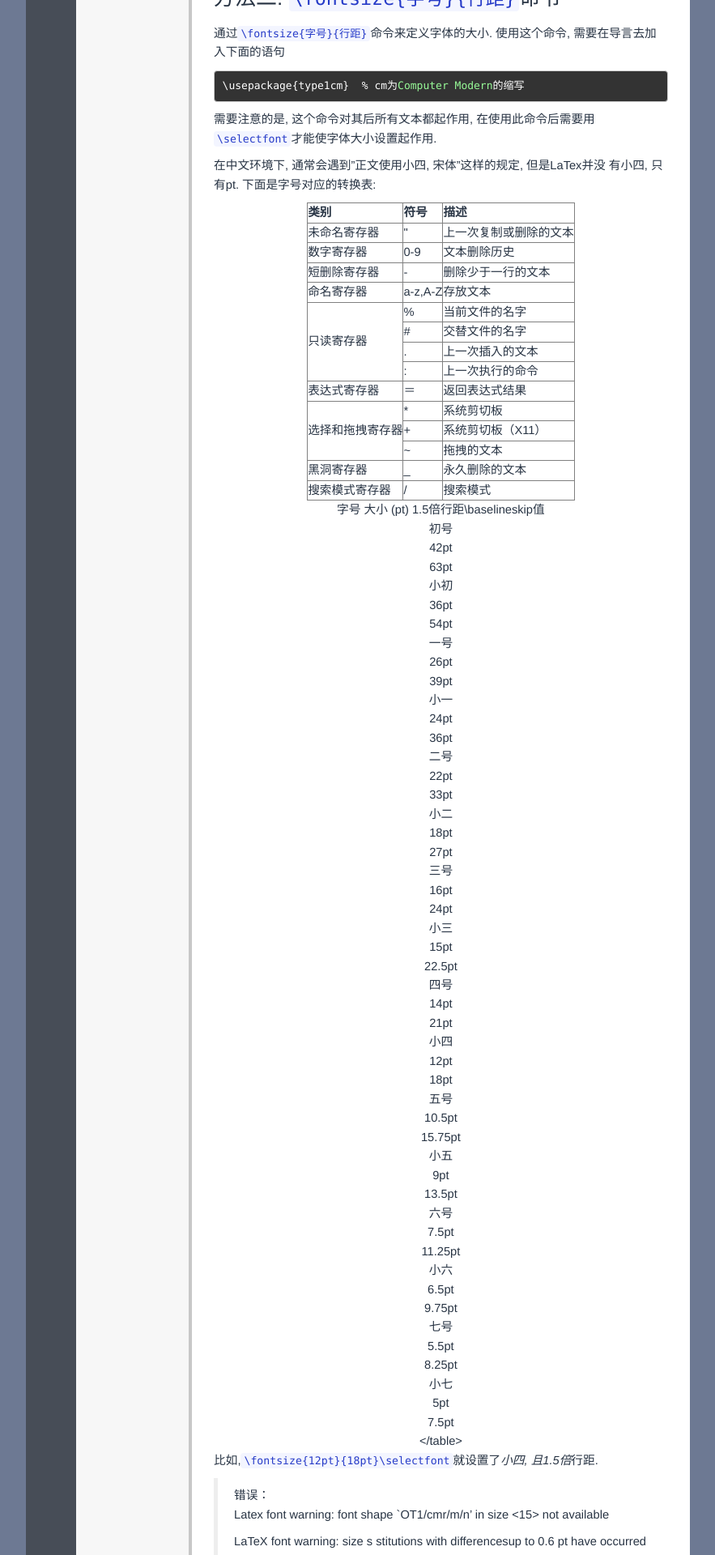
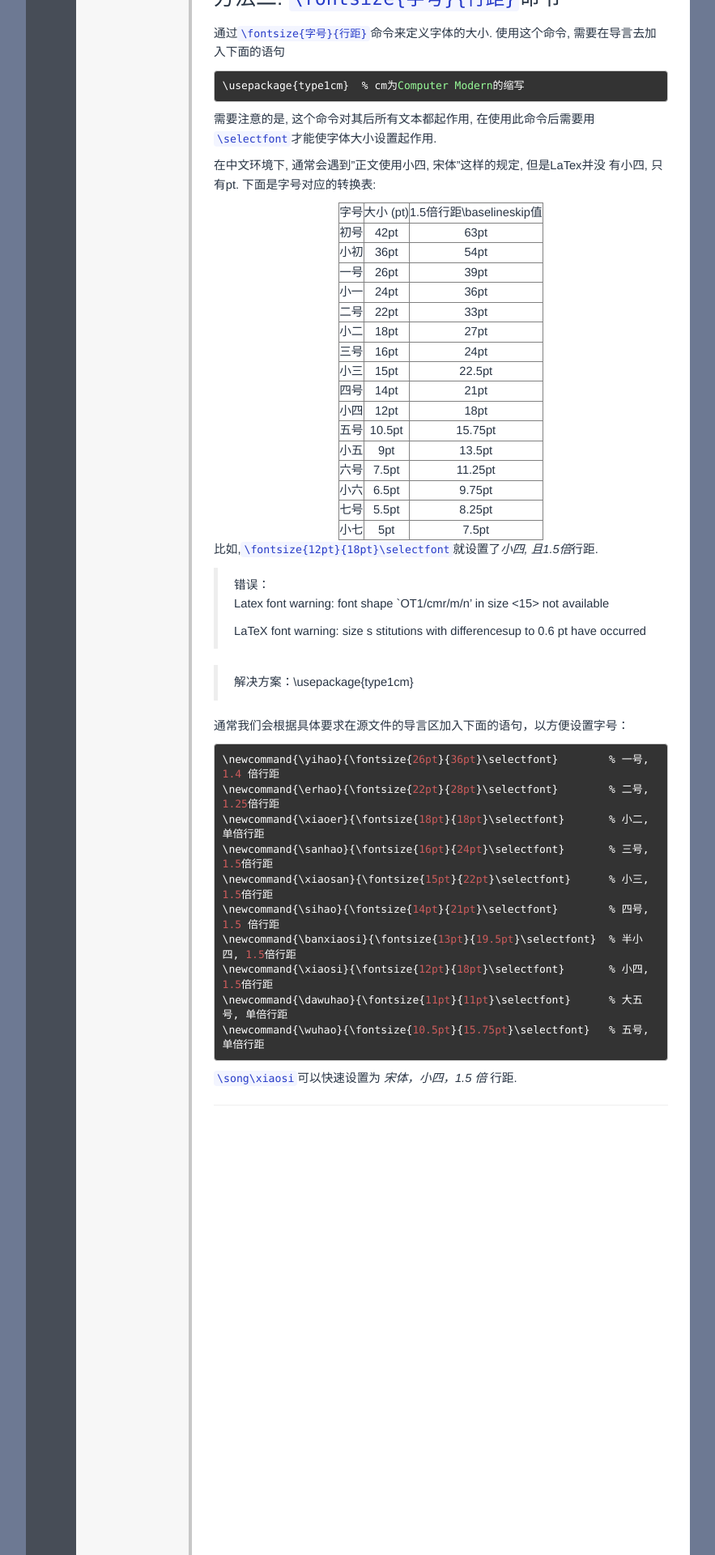
Before and after one commit to polyHong/polyHong.github.io, a Jekyll site: the page built from _posts/tech/2017-03-24-latex-font-settings.md, in a window 1280 px wide. Shown: the part 1581-3501 px from the top of the page at 81% size, without its empty margins (198-1081 px from the left). Built offline with Jekyll 4.4.1, drawn with Linux system fonts in a browser that asks for light colours; Markdown is read by kramdown in place of the engine named in the settings; comment, search, counter and statistics services are not loaded.

Commit message:
update latex-font settings

```diff
--- a/_posts/tech/2017-03-24-latex-font-settings.md
+++ b/_posts/tech/2017-03-24-latex-font-settings.md
@@ -96,7 +96,7 @@ description:
 在中文环境下, 通常会遇到"正文使用小四, 宋体"这样的规定, 但是LaTex并没
 有小四, 只有pt. 下面是字号对应的转换表:
 <center>
-<table summary="special registers" border="1" cellspacing="0" cellpadding="3"><tbody><tr><th>类别</th><th>符号</th><th>描述</th></tr><tr><td>未命名寄存器</td><td>"</td><td>上一次复制或删除的文本</td></tr><tr><td>数字寄存器</td><td>0-9</td><td>文本删除历史</td></tr><tr><td>短删除寄存器</td><td>-</td><td>删除少于一行的文本</td></tr><tr><td>命名寄存器</td><td>a-z,A-Z</td><td>存放文本</td></tr><tr><td rowspan="4">只读寄存器</td><td>%</td><td>当前文件的名字</td></tr><tr><td>#</td><td>交替文件的名字</td></tr><tr><td>.</td><td>上一次插入的文本</td></tr><tr><td>:</td><td>上一次执行的命令</td></tr><tr><td>表达式寄存器</td><td>＝</td><td>返回表达式结果</td></tr><tr><td rowspan="3">选择和拖拽寄存器</td><td>*</td><td>系统剪切板</td></tr><tr><td>+</td><td>系统剪切板（X11）</td></tr><tr><td>~</td><td>拖拽的文本</td></tr><tr><td>黑洞寄存器</td><td>_</td><td>永久删除的文本</td></tr><tr><td>搜索模式寄存器</td><td>/</td><td>搜索模式</td></tr></tbody></table>
+<table summary="latex-font-setting" border="1" cellspacing="0" cellpadding="3">
 <tr>
    <td> 字号 </td> <td> 大小 (pt)</td> <td>1.5倍行距\baselineskip值 </td>
 </tr>
```
Also changed, not shown: 1 other file.
